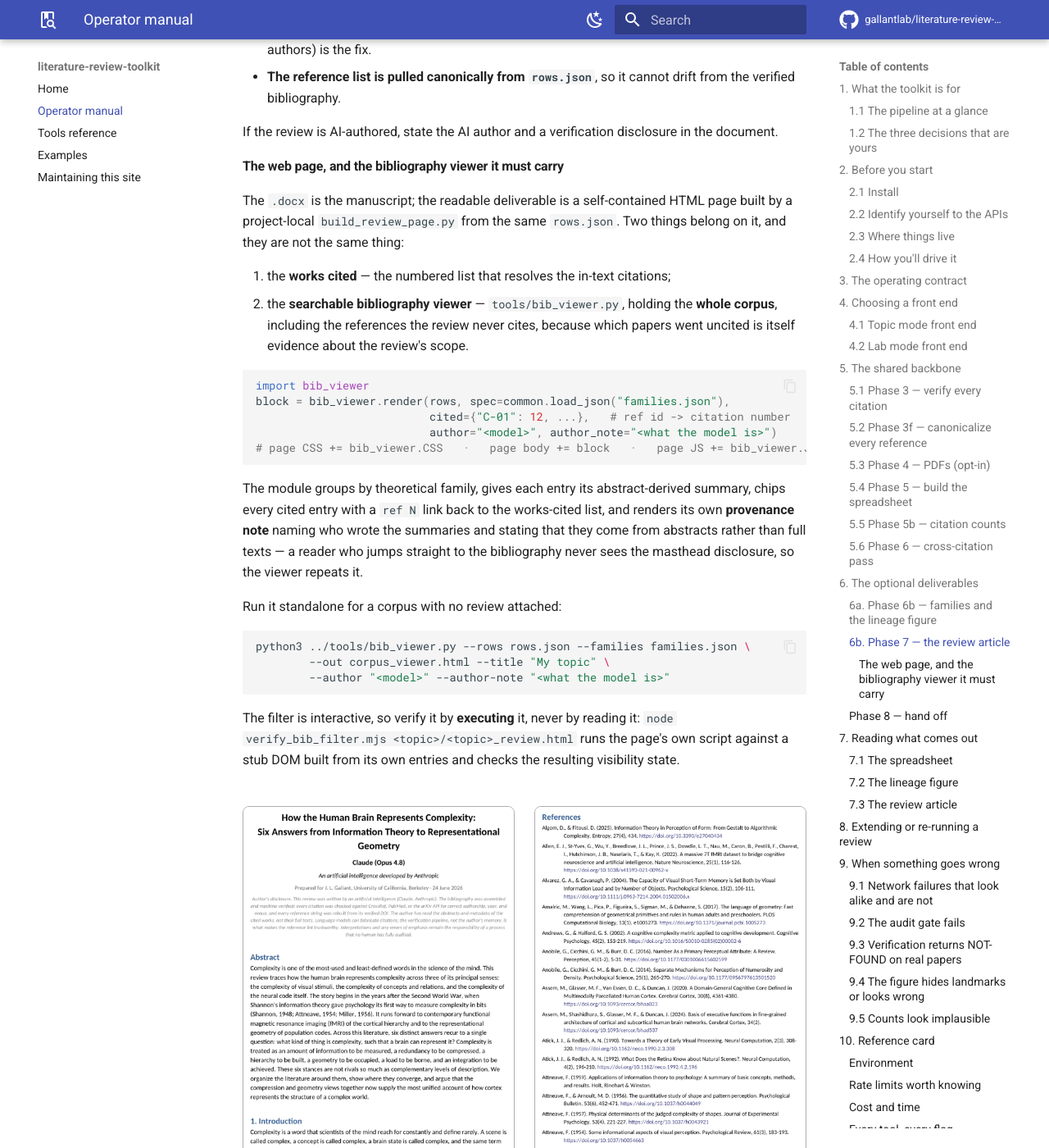
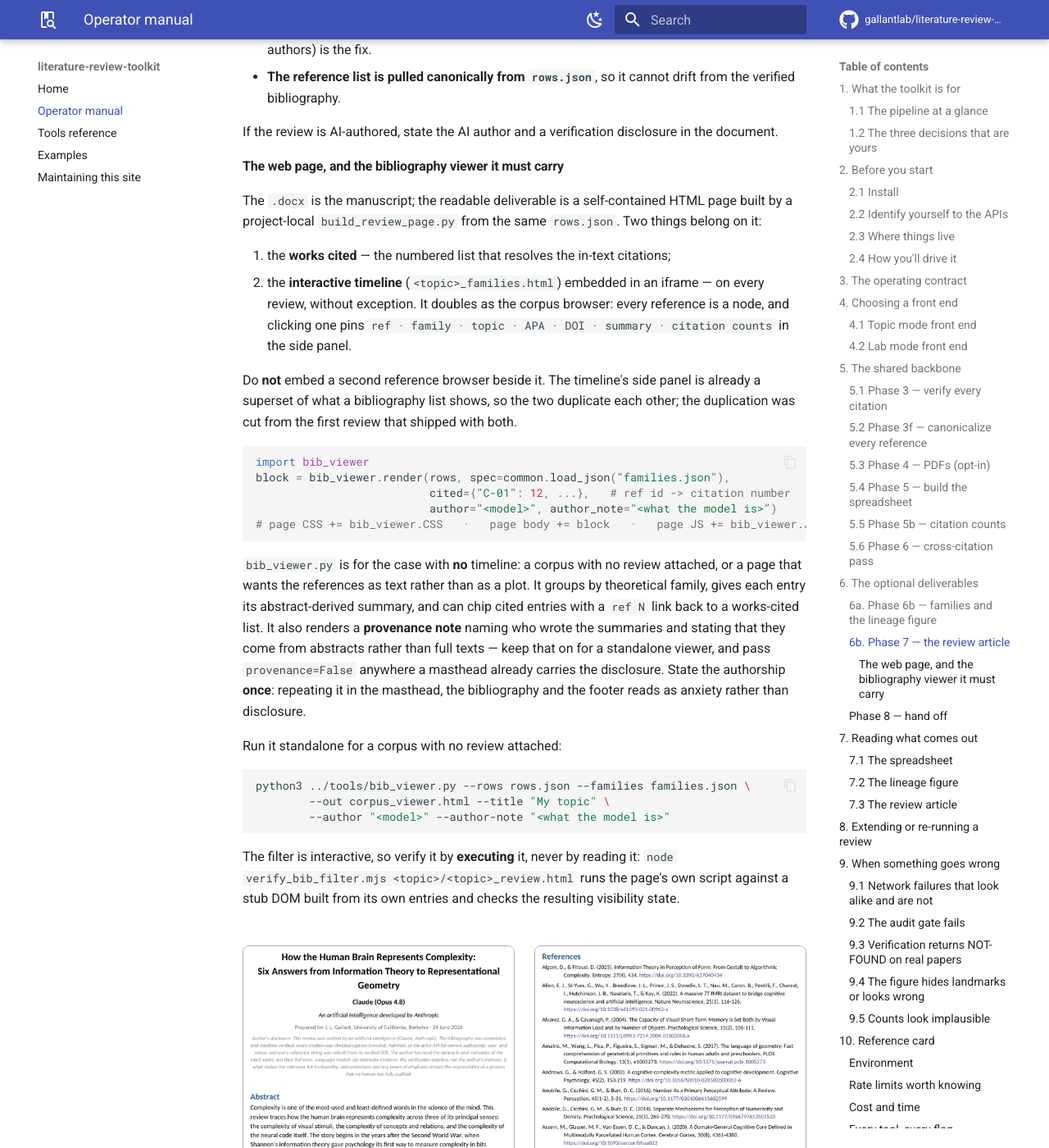
Before and after one commit to gallantlab/literature-review-toolkit, an MkDocs documentation site: the page built from docs/manual.md, in a window 1280 px wide and 1400 px high, scrolled down 13466 px. Shown: the whole window at 82% size. Built offline with MkDocs 1.6.1 and Material for MkDocs 9.7.7, drawn with Linux system fonts in a browser that asks for light colours; comment, search, counter and statistics services are not loaded.

Commit message:
Fix the arrow escape in the figure header; settle what a review page carries
families_figure.py printed a literal "←/→" in the interactive figure's
instruction bar. The escape sits in the HTML header string, where nothing
interprets it — the identical escapes on the Next/Prev buttons are inside JS
string literals and were always fine. Now &larr;/&rarr;. This was wrong in every
corpus's figure and each will pick it up on its next render; re-rendering
cortical_layers reported 57 labels unchanged, and the hover and nav-order
harnesses still pass.

Found by embedding the figure in a review page, which is the other half of this
commit. A review page carries prose, the interactive timeline in an iframe, and
a numbered works-cited list — and nothing else. The timeline IS the corpus
browser: its node payload is ref, family, topic, apa, doi, summary and both
citation counts, which is a superset of what a bibliography list shows. A second
reference browser beside it is duplication, and was cut from the first review
that shipped with both.

So bib_viewer.py is for pages with NO timeline: a corpus with no review attached,
or somewhere the references are wanted as text rather than as a plot. Its
provenance note stays on for that standalone case and comes off wherever a
masthead already carries the disclosure — a model-written review states its
authorship once, not in the masthead and the bibliography and the footer.

Manual and module docstring updated to match.

Co-Authored-By: Claude Opus 5 (1M context) <noreply@anthropic.com>

````diff
--- a/docs/manual.md
+++ b/docs/manual.md
@@ -583,12 +583,17 @@ in the document.
 
 The `.docx` is the manuscript; the readable deliverable is a self-contained HTML
 page built by a project-local `build_review_page.py` from the same `rows.json`.
-Two things belong on it, and they are not the same thing:
+Two things belong on it:
 
 1. the **works cited** — the numbered list that resolves the in-text citations;
-2. the **searchable bibliography viewer** — `tools/bib_viewer.py`, holding the
-   **whole corpus**, including the references the review never cites, because
-   which papers went uncited is itself evidence about the review's scope.
+2. the **interactive timeline** (`<topic>_families.html`) embedded in an iframe —
+   on every review, without exception. It doubles as the corpus browser: every
+   reference is a node, and clicking one pins `ref · family · topic · APA · DOI ·
+   summary · citation counts` in the side panel.
+
+Do **not** embed a second reference browser beside it. The timeline's side panel is
+already a superset of what a bibliography list shows, so the two duplicate each other;
+the duplication was cut from the first review that shipped with both.
 
 ```python
 import bib_viewer
@@ -598,11 +603,15 @@ block = bib_viewer.render(rows, spec=common.load_json("families.json"),
 # page CSS += bib_viewer.CSS   ·   page body += block   ·   page JS += bib_viewer.JS
 ```
 
-The module groups by theoretical family, gives each entry its abstract-derived
-summary, chips every cited entry with a `ref N` link back to the works-cited list,
-and renders its own **provenance note** naming who wrote the summaries and stating
-that they come from abstracts rather than full texts — a reader who jumps straight
-to the bibliography never sees the masthead disclosure, so the viewer repeats it.
+`bib_viewer.py` is for the case with **no** timeline: a corpus with no review
+attached, or a page that wants the references as text rather than as a plot. It
+groups by theoretical family, gives each entry its abstract-derived summary, and can
+chip cited entries with a `ref N` link back to a works-cited list. It also renders a
+**provenance note** naming who wrote the summaries and stating that they come from
+abstracts rather than full texts — keep that on for a standalone viewer, and pass
+`provenance=False` anywhere a masthead already carries the disclosure. State the
+authorship **once**: repeating it in the masthead, the bibliography and the footer
+reads as anxiety rather than disclosure.
 
 Run it standalone for a corpus with no review attached:
 
````
Also changed, not shown: 2 other files.
